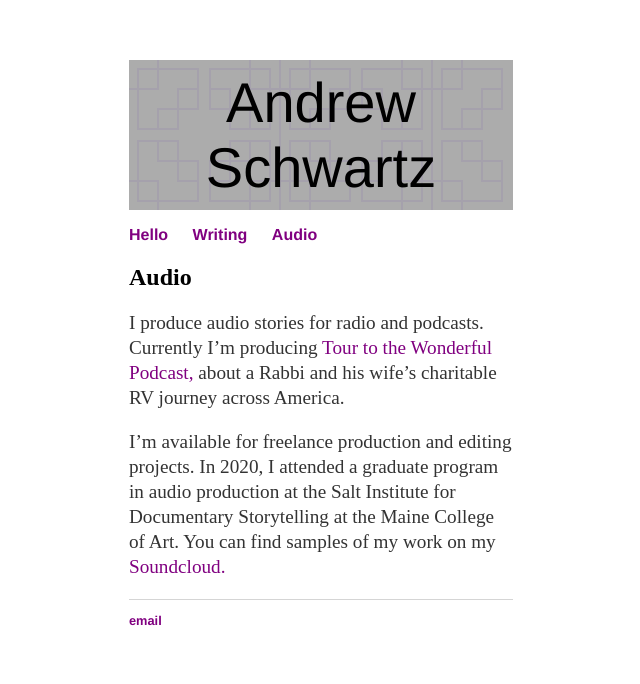
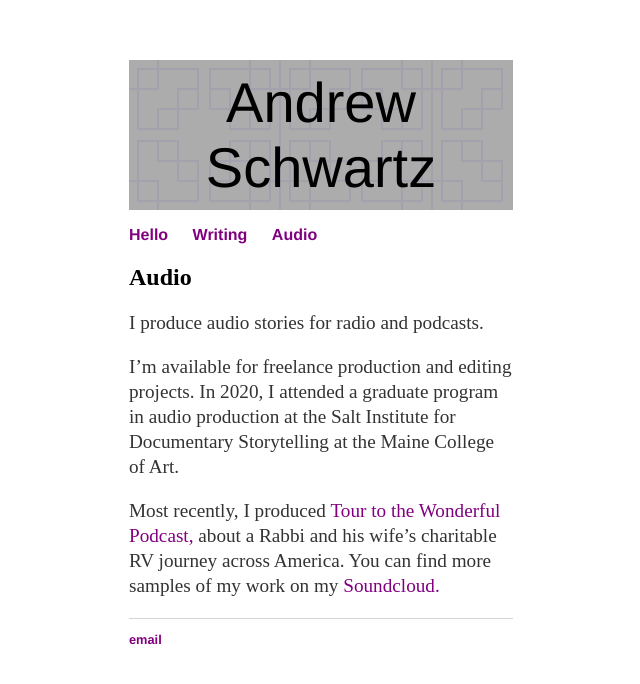
Before and after one commit to aonschwartz/aonschwartz.github.io, a Jekyll site: the page built from about/audio.md, in a window 1280 px wide. Shown: the top 684 px of the page, without its empty margins (319-959 px from the left). Built offline with Jekyll 4.4.1, drawn with Linux system fonts in a browser that asks for light colours.

Commit message:
Update audio.md

```diff
--- a/about/audio.md
+++ b/about/audio.md
@@ -6,6 +6,8 @@
 
 ## Audio
 
-I produce audio stories for radio and podcasts. Currently I'm producing [Tour to the Wonderful Podcast,](https://open.spotify.com/show/1wkiVWYBdJGuUbLs91xFIM?si=-5Gj4OLZTaGWKDYPmaF-Cw) about a Rabbi and his wife's charitable RV journey across America.
+I produce audio stories for radio and podcasts.
 
-I'm available for freelance production and editing projects. In 2020, I attended a graduate program in audio production at the Salt Institute for Documentary Storytelling at the Maine College of Art. You can find samples of my work on my [Soundcloud.](https://soundcloud.com/andrew-schwartz-191964276)
+I'm available for freelance production and editing projects. In 2020, I attended a graduate program in audio production at the Salt Institute for Documentary Storytelling at the Maine College of Art.
+
+Most recently, I produced [Tour to the Wonderful Podcast,](https://open.spotify.com/show/1wkiVWYBdJGuUbLs91xFIM?si=-5Gj4OLZTaGWKDYPmaF-Cw) about a Rabbi and his wife's charitable RV journey across America. You can find more samples of my work on my [Soundcloud.](https://soundcloud.com/andrew-schwartz-191964276)
```
